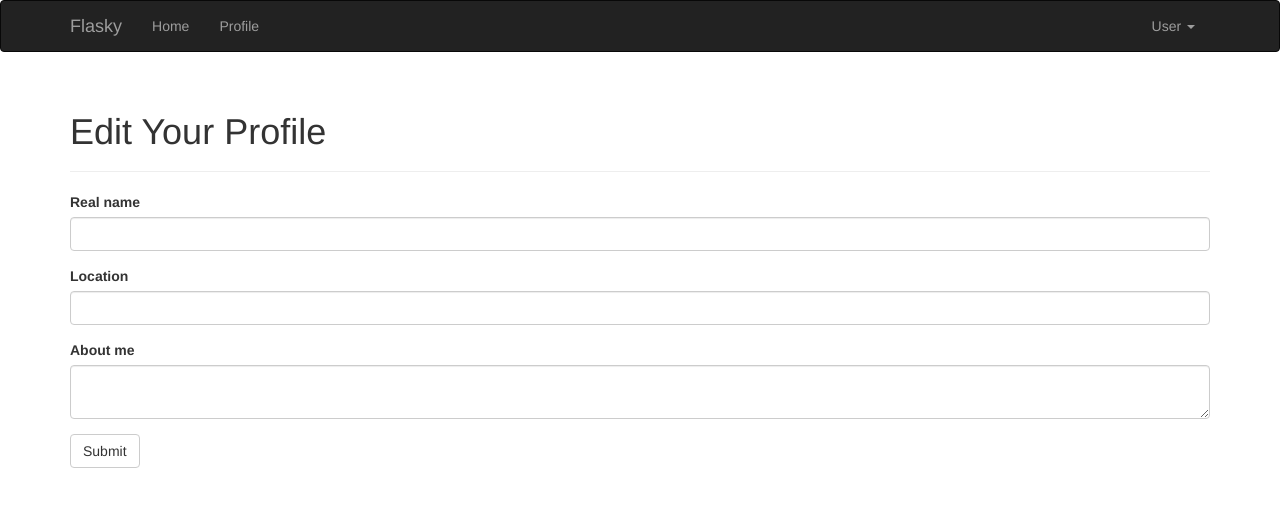
After one commit to travis88/flasky, a Flask app: page /edit-profile in a window 1280 px wide. The commit adds this page. Shown: the top 507 px of the page. Run offline with Flask 2, Linux system fonts and the light colour scheme; the visitor is signed in with stand-in values (Sample User, id 1); data comes from the database, SQL or seed files in the repository; some libraries are stand-ins or nearby versions.

Commit message:
editing user profile via admin

```diff
--- a/app/auth/views.py
+++ b/app/auth/views.py
@@ -7,11 +7,12 @@ from ..email import send_mail
 from .forms import LoginForm, RegistrationForm, ChangePasswordForm, PasswordResetRequestForm, PasswordResetForm, ChangeEmailForm
 
 
-# @auth.before_app_request
-# def before_request():
-#     if current_user.is_authenticated:
-#         if not current_user.confirmed and request.endpoint:
-#             return redirect(url_for('auth.unconfirmed'))
+@auth.before_app_request
+def before_request():
+    if current_user.is_authenticated:
+        current_user.ping()
+        # if not current_user.confirmed and request.endpoint:
+        #     return redirect(url_for('auth.unconfirmed'))
 
 @auth.route('/unconfirmed')
 def unconfirmed():
--- a/app/decorators.py
+++ b/app/decorators.py
@@ -1,6 +1,7 @@
 from functools import wraps
 from flask import abort
 from flask_login import current_user
+from .models import Permission
 
 def permission_required(permission):
     def decorator(f):
--- a/app/main/forms.py
+++ b/app/main/forms.py
@@ -1,7 +1,43 @@
 from flask_wtf import FlaskForm
-from wtforms import StringField, SubmitField
-from wtforms.validators import Required
+from wtforms import StringField, SubmitField, TextAreaField, BooleanField, SelectField, ValidationError
+from wtforms.validators import Required, Length, Email, Regexp
+from ..models import Role
 
 class NameForm(FlaskForm):
     name = StringField('What is your name?', validators=[Required()])
     submit = SubmitField('Submit')
+
+class EditProfileForm(FlaskForm):
+    name = StringField('Real name', validators=[Length(0, 64)])
+    location = StringField('Location', validators=[Length(0, 64)])
+    about_me = TextAreaField('About me')
+    submit = SubmitField('Submit')
+
+class EditProfileAdminForm(FlaskForm):
+    email = StringField('Email', validators=[Required(), Length(1, 64), Email()])
+    username = StringField('Username', validators=[Required(), Length(1, 64),
+                                                   Regexp('^[A-Za-z][A-Za-z0-9_.]*$', 0,
+                                                          'Usernames must have only letters, '
+                                                          'numbers, dots or underscores')])
+    confirmed = BooleanField('Confirmed')
+    role = SelectField('Role', coerce=int)
+    name = StringField('Real name', validators=[Length(0, 64)])
+    location = StringField('Location', validators=[Length(0, 64)])
+    about_me = TextAreaField('About me')
+    submit = SubmitField('Submit')
+
+    def __init__(self, user, *args, **kwargs):
+        super(EditProfileAdminForm, self).__init__(*args, **kwargs)
+        self.role.choices = [(role.id, role.name)
+                             for role in Role.query.order_by(Role.name).all()]
+        self.user = user
+
+    def validate_email(self, field):
+        if field.data != self.user.email and \
+                User.query.filter_by(email=field.data).first():
+            raise ValidationError('Email already in use.')
+
+    def validate_username(self, field):
+        if field.data != self.user.name and \
+                User.query.filter_by(name=field.data).first():
+            raise ValidationError('Username already in use.')
--- a/app/main/views.py
+++ b/app/main/views.py
@@ -1,10 +1,12 @@
 from datetime import datetime
-from flask import render_template, session, redirect, url_for, current_app
+from flask import render_template, session, redirect, url_for, current_app, abort, flash
+from flask_login import login_required, current_user
 from . import main
-from .forms import NameForm
+from .forms import NameForm, EditProfileForm, EditProfileAdminForm
 from .. import db
-from ..models import User
+from ..models import User, Role
 from ..email import send_mail
+from ..decorators import admin_required
 
 @main.route('/', methods=['GET', 'POST'])
 def index():
@@ -26,3 +28,53 @@ def index():
                             name=session.get('name'),
                             known=session.get('known', False),
                             current_time=datetime.utcnow())
+
+@main.route('/user/<name>')
+def user(name):
+    user = User.query.filter_by(name=name).first()
+    if user is None:
+        abort(404)
+    return render_template('user.html', user=user)
+
+@main.route('/edit-profile', methods=['GET', 'POST'])
+@login_required
+def edit_profile():
+    form = EditProfileForm()
+    if form.validate_on_submit():
+        current_user.real_name = form.name.data
+        current_user.location = form.location.data
+        current_user.about_me = form.about_me.data
+        db.session.add(current_user._get_current_object())
+        flash('Your profile has been updated.')
+        return redirect(url_for('.user', name=current_user.name))
+    form.name.data = current_user.real_name
+    form.location.data = current_user.location
+    form.about_me.data = current_user.about_me
+    return render_template('edit_profile.html', form=form)
+
+@main.route('/edit-profile/<int:id>', methods=['GET', 'POST'])
+@login_required
+@admin_required
+def edit_profile_admin(id):
+    user = User.query.get_or_404(id)
+    form = EditProfileAdminForm(user=user)
+    if form.validate_on_submit():
+        user.email = form.email.data
+        user.name = form.username.data
+        user.confirmed = form.confirmed.data
+        user.role = Role.query.get(form.role.data)
+        user.real_name = form.name.data
+        user.location = form.location.data
+        user.about_me = form.about_me.data
+        db.session.add(user)
+        db.session.commit()
+        flash('The profile has been updated.')
+        return redirect(url_for('.user', name=user.name))
+    form.email.data = user.email
+    form.username.data = user.name
+    form.confirmed.data = user.confirmed
+    form.role.data = user.role_id
+    form.name.data = user.real_name
+    form.location.data = user.location
+    form.about_me.data = user.about_me
+    return render_template('edit_profile.html', form=form, user=user)
--- a/app/models.py
+++ b/app/models.py
@@ -1,3 +1,4 @@
+from datetime import datetime
 from flask import current_app
 from flask_login import UserMixin, AnonymousUserMixin
 from itsdangerous import TimedJSONWebSignatureSerializer as Serializer
@@ -48,6 +49,11 @@ class User(UserMixin, db.Model):
     id = db.Column(db.Integer, primary_key=True)
     email = db.Column(db.String(64), unique=True, index=True)
     name = db.Column(db.String(64), unique=True, index=True)
+    real_name = db.Column(db.String(64))
+    location = db.Column(db.String(64))
+    about_me = db.Column(db.Text())
+    member_since = db.Column(db.DateTime(), default=datetime.utcnow)
+    last_seen = db.Column(db.DateTime(), default=datetime.utcnow)
     password_hash = db.Column(db.String(128))
     confirmed = db.Column(db.Boolean, default=False, nullable=False)
     role_id = db.Column(db.Integer, db.ForeignKey('roles.id'))
@@ -123,6 +129,10 @@ class User(UserMixin, db.Model):
     def is_administrator(self):
         return self.can(Permission.ADMINISTER)
 
+    def ping(self):
+        self.last_seen = datetime.utcnow()
+        db.session.add(self)
+
     def __init__(self, **kwargs):
         super(User, self).__init__(**kwargs)
         if self.role is None:
--- a/app/templates/base.html
+++ b/app/templates/base.html
@@ -28,6 +28,9 @@
                 <div class="navbar-collapse collapse">
                     <ul class="nav navbar-nav">
                         <li><a href="{{ url_for('main.index') }}">Home</a></li>
+                        {% if current_user.is_authenticated %}
+                            <li><a href="{{ url_for('main.user', name=current_user.name) }}">Profile</a></li>
+                        {% endif %}
                     </ul>
                     <ul class="nav navbar-nav navbar-right">
                         {% if current_user.is_authenticated %}
--- /dev/null
+++ b/app/templates/edit_profile.html
@@ -0,0 +1,47 @@
+{% extends "base.html" %}
+
+{% block title %}Edit Your Profile{% endblock %}
+
+{% block content %}
+    <div class="page-header">
+        <h1>Edit Your Profile</h1>
+    </div>
+    <form method="POST">
+        {{ form.csrf_token }}
+        {% if current_user.is_administrator() %}
+            <div class="form-group">
+                {{ form.role.label }}
+                {{ form.role(class='form-control') }}
+            </div>
+            <div class="form-group">
+                {{ form.email.label }}
+                {{ form.email(class='form-control') }}
+            </div>
+            <div class="form-group">
+                {{ form.username.label }}
+                {{ form.username(class='form-control') }}
+            </div>
+            <div class="checkbox">
+                <label>{{ form.confirmed }}{{ form.confirmed.label}}</label>
+            </div>
+        {% endif %}
+        <div class="form-group">
+            {{ form.name.label }}
+            {{ form.name(class='form-control') }}
+        </div>
+        <div class="form-group">
+            {{ form.location.label }}
+            {{ form.location(class='form-control') }}
+        </div>
+        <div class="form-group">
+            {{ form.about_me.label }}
+            {{ form.about_me(class='form-control') }}
+        </div>
+        {% for field in form.errors %}
+            {% for error in form.errors[field] %}
+                <div class="error">{{ error }}</div>
+            {% endfor %}
+        {% endfor %}
+        {{ form.submit(class='btn btn-default') }}
+    </form>
+{% endblock %}
```
Also changed, not shown: app/templates/user.html (+27 -1 lines), migrations/versions/34a533b97a84_user_added_fields.py (added, +36 -0 lines).
